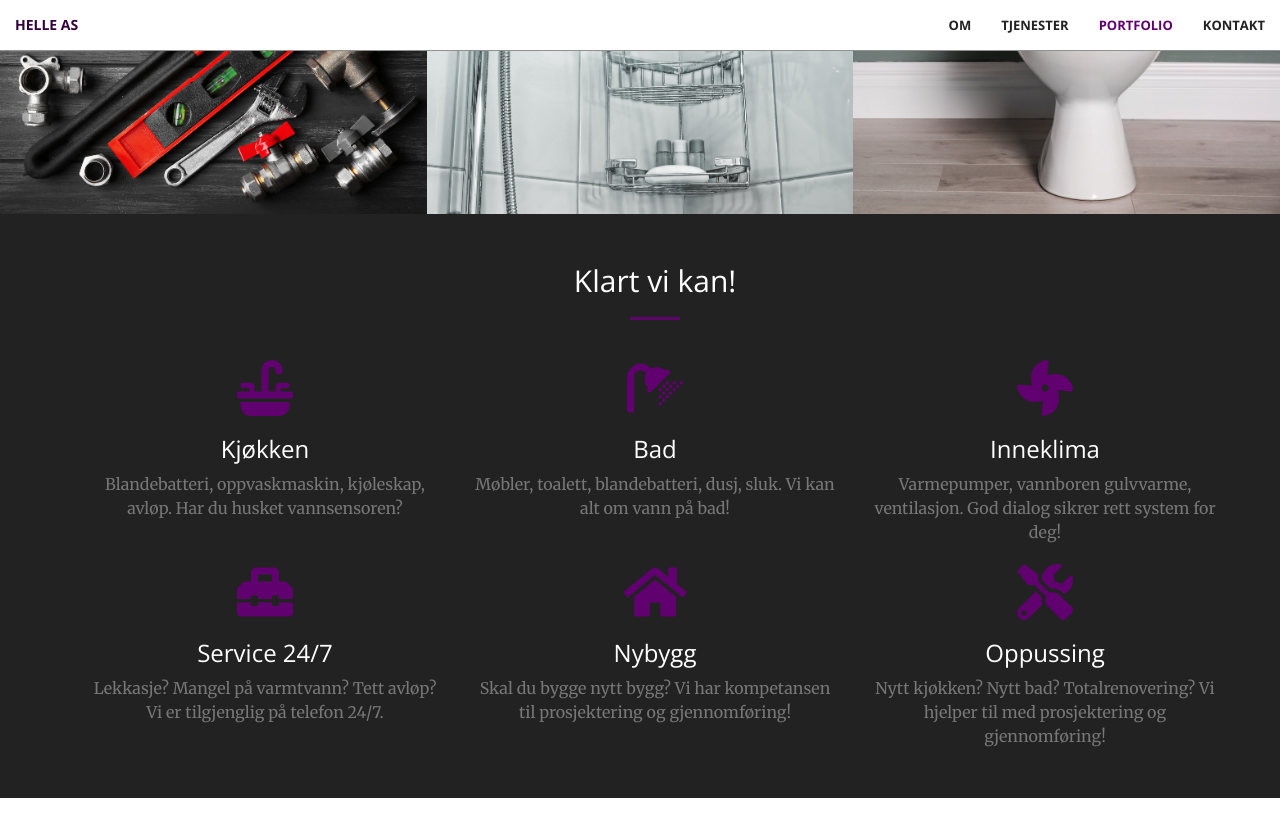
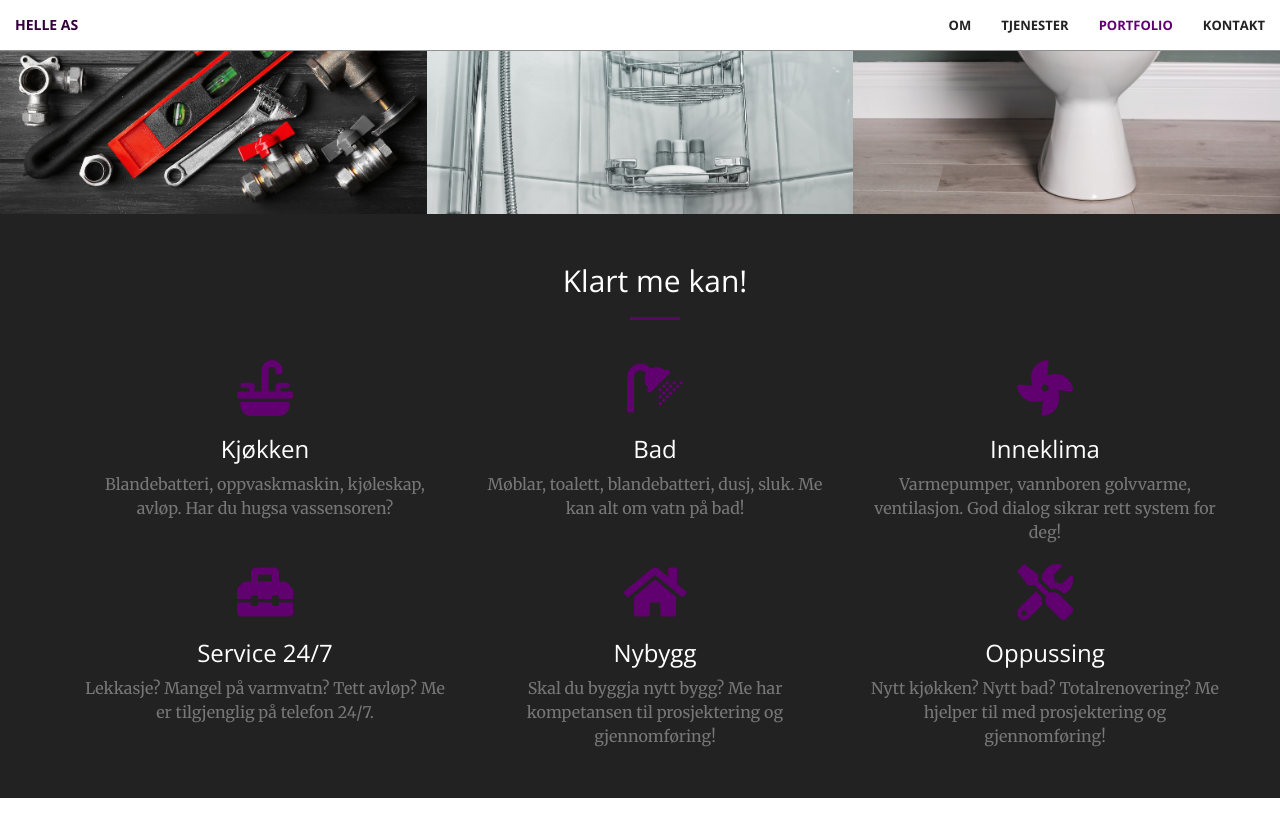
Before and after one commit to adriah/pro-ror, a Jekyll site: the page built from index.html, in a window 1280 px wide and 900 px high, scrolled down 2667 px. Shown: the top 837 px of the window. Built offline with Jekyll 4.4.1, drawn with Linux system fonts in a browser that asks for light colours; some of the changed text lies outside the part shown.

Commit message:
Translate to nynorsk

```diff
--- a/_includes/aside.html
+++ b/_includes/aside.html
@@ -4,7 +4,7 @@
             <div class="container">
                 <div class="row">
                     <div class="col-lg-12 text-center">
-                        <h2 class="section-heading">Klart vi kan!</h2>
+                        <h2 class="section-heading">Klart me kan!</h2>
                         <hr class="primary">
                     </div>
                 </div>
@@ -15,21 +15,21 @@
                         <div class="service-box">
                             <i class="fa fa-4x fa-sink wow bounceIn text-primary"></i>
                             <h3>Kjøkken</h3>
-                            <p class="text-muted">Blandebatteri, oppvaskmaskin, kjøleskap, avløp. Har du husket vannsensoren?</p>
+                            <p class="text-muted">Blandebatteri, oppvaskmaskin, kjøleskap, avløp. Har du hugsa vassensoren?</p>
                         </div>
                     </div>
                     <div class="col-lg-4 col-md-6 text-center">
                         <div class="service-box">
                             <i class="fa fa-4x fa-shower wow bounceIn text-primary" data-wow-delay=".1s"></i>
                             <h3>Bad</h3>
-                            <p class="text-muted">Møbler, toalett, blandebatteri, dusj, sluk. Vi kan alt om vann på bad!</p>
+                            <p class="text-muted">Møblar, toalett, blandebatteri, dusj, sluk. Me kan alt om vatn på bad!</p>
                         </div>
                     </div>
                     <div class="col-lg-4 col-md-6 text-center">
                         <div class="service-box">
                             <i class="fa fa-4x fa-fan wow bounceIn text-primary" data-wow-delay=".2s"></i>
                             <h3>Inneklima</h3>
-                            <p class="text-muted">Varmepumper, vannboren gulvvarme, ventilasjon. God dialog sikrer rett system for deg!</p>
+                            <p class="text-muted">Varmepumper, vannboren golvvarme, ventilasjon. God dialog sikrar rett system for deg!</p>
                         </div>
                     </div>
                 </div>
@@ -38,21 +38,21 @@
                         <div class="service-box">
                             <i class="fa fa-4x fa-toolbox wow bounceIn text-primary" data-wow-delay=".3s"></i>
                             <h3>Service 24/7</h3>
-                            <p class="text-muted">Lekkasje? Mangel på varmtvann? Tett avløp? Vi er tilgjenglig på telefon 24/7.</p>
+                            <p class="text-muted">Lekkasje? Mangel på varmvatn? Tett avløp? Me er tilgjenglig på telefon 24/7.</p>
                         </div>
                     </div>
                     <div class="col-lg-4 col-md-6 text-center">
                         <div class="service-box">
                             <i class="fa fa-4x fa-home wow bounceIn text-primary" data-wow-delay=".3s"></i>
                             <h3>Nybygg</h3>
-                            <p class="text-muted">Skal du bygge nytt bygg? Vi har kompetansen til prosjektering og gjennomføring!</p>
+                            <p class="text-muted">Skal du byggja nytt bygg? Me har kompetansen til prosjektering og gjennomføring!</p>
                         </div>
                     </div>
                     <div class="col-lg-4 col-md-6 text-center">
                         <div class="service-box">
                             <i class="fa fa-4x fa-tools wow bounceIn text-primary" data-wow-delay=".3s"></i>
                             <h3>Oppussing</h3>
-                            <p class="text-muted">Nytt kjøkken? Nytt bad? Totalrenovering? Vi hjelper til med prosjektering og gjennomføring!</p>
+                            <p class="text-muted">Nytt kjøkken? Nytt bad? Totalrenovering? Me hjelper til med prosjektering og gjennomføring!</p>
                         </div>
                     </div>
                 </div>
--- a/_includes/call-to-action.html
+++ b/_includes/call-to-action.html
@@ -23,9 +23,7 @@
             </div>
             <div class="col-lg-8 col-lg-offset-2 text-center">
                 <hr>
-                <p class="text-faded">Rørleggermester og daglig leder Anders Helle tok mesterbrev i 2009 og har
-                    erfaring som rørlegger på service og anlegg, samt erfaring fra ledelse som serviceleder, faglig
-                    leder og prosjektleder</p>
+                <p class="text-faded">Røyrleggjarmeister og dagleg leiar Anders Helle tok meisterbrev i 2009 og har erfaring som røyrleggjar på service og anlegg, og dessutan erfaring frå leiing som serviceleiar, fagleg leiar og prosjektleiar</p>
             </div>
         </div>
     </div>
--- a/_includes/contact.html
+++ b/_includes/contact.html
@@ -4,7 +4,7 @@
             <div class="col-lg-8 col-lg-offset-2 text-center">
                 <h2 class="section-heading">Ta kontakt!</h2>
                 <hr class="primary">
-                <p>Klar til å ta fatt på en fantastisk opplevelse med en av våre håndverkere? Gi oss et pling på telefon eller send oss en e-post da vel!</p>
+                <p>Klar til å ta fatt på ei fantastisk oppleving med ein av handverkarane våre? Gi oss eit pling på telefon eller send oss ein e-post då vel!</p>
             </div>
         <div class="col-lg-2 col-lg-offset-2 text-center">
             <a href="tel:+47 40 40 36 81">
--- a/_includes/header.html
+++ b/_includes/header.html
@@ -4,7 +4,7 @@
             <img src="img/orig_logo.png" style="width: 70%;" alt="logo">
             <hr>
             <h1></h1>
-            <p>Helle AS er ditt lokale kompetansesenter for vann, varme og bad! Vi gjennomfører med stolthet og gir deg trygghet i vann.</p>
+            <p>Helle AS er ditt lokale kompetansesenter for vatn, varme og bad! Me gjennomfører med stoltheit og gir deg tryggleik i vatn.</p>
             <a href="tel:+47 40 40 36 81" class="btn btn-primary btn-xl">Ring oss</a>
         </div>
     </div>
--- a/_includes/hire_text.html
+++ b/_includes/hire_text.html
@@ -42,7 +42,7 @@
             <div class="col-lg-4 col-md-6 text-center">
 				<h2>Dine kvalifikasjonar</h2>
 				<ul class="text-left">
-					<li>Røyrlegger med svennebrev</li>
+					<li>Røyrleggjar med svennebrev</li>
 					<li>Sjøvstendig</li>
 					<li>Førerkort klasse B</li>
 					<li>Ansvarsbesvisst, positiv og ryddig</li>
--- a/_includes/services.html
+++ b/_includes/services.html
@@ -12,29 +12,29 @@
             <div class="col-lg-3 col-md-6 text-center">
                 <div class="service-box">
                     <i class="fa fa-4x fa-wrench wow bounceIn text-primary"></i>
-                    <h3>Nøyaktighet</h3>
-                    <p class="text-muted">Vi har øye for detaljer og gjør arbeidet raskt men nøye.</p>
+                    <h3>Nøyaktigheit</h3>
+                    <p class="text-muted">Me har auge for detaljar og gjer arbeidet raskt men nøye.</p>
                 </div>
             </div>
             <div class="col-lg-3 col-md-6 text-center">
                 <div class="service-box">
                     <i class="fa fa-4x fa-clock wow bounceIn text-primary" data-wow-delay=".1s"></i>
                     <h3>Punktlighet</h3>
-                    <p class="text-muted">Vi kommer når vi skal og har kort responstid.</p>
+                    <p class="text-muted">Me kjem når me skal og har kort responstid.</p>
                 </div>
             </div>
             <div class="col-lg-3 col-md-6 text-center">
                 <div class="service-box">
                     <i class="fa fa-4x fa-broom wow bounceIn text-primary" data-wow-delay=".2s"></i>
-                    <h3>Ryddig og rent</h3>
-                    <p class="text-muted">Vi sørger for at det er rent og ryddig etter endt oppdrag.</p>
+                    <h3>Ryddig og reint</h3>
+                    <p class="text-muted">Me sørgjer for at det er reint og ryddig etter enda oppdrag.</p>
                 </div>
             </div>
             <div class="col-lg-3 col-md-6 text-center">
                 <div class="service-box">
                     <i class="fa fa-4x fa-heart wow bounceIn text-primary" data-wow-delay=".3s"></i>
                     <h3>Lidenskap</h3>
-                    <p class="text-muted">Vi har lidenskap og kjærlighet for faget.</p>
+                    <p class="text-muted">Me har lidenskap og kjærleik for faget.</p>
                 </div>
             </div>
         </div>
```
